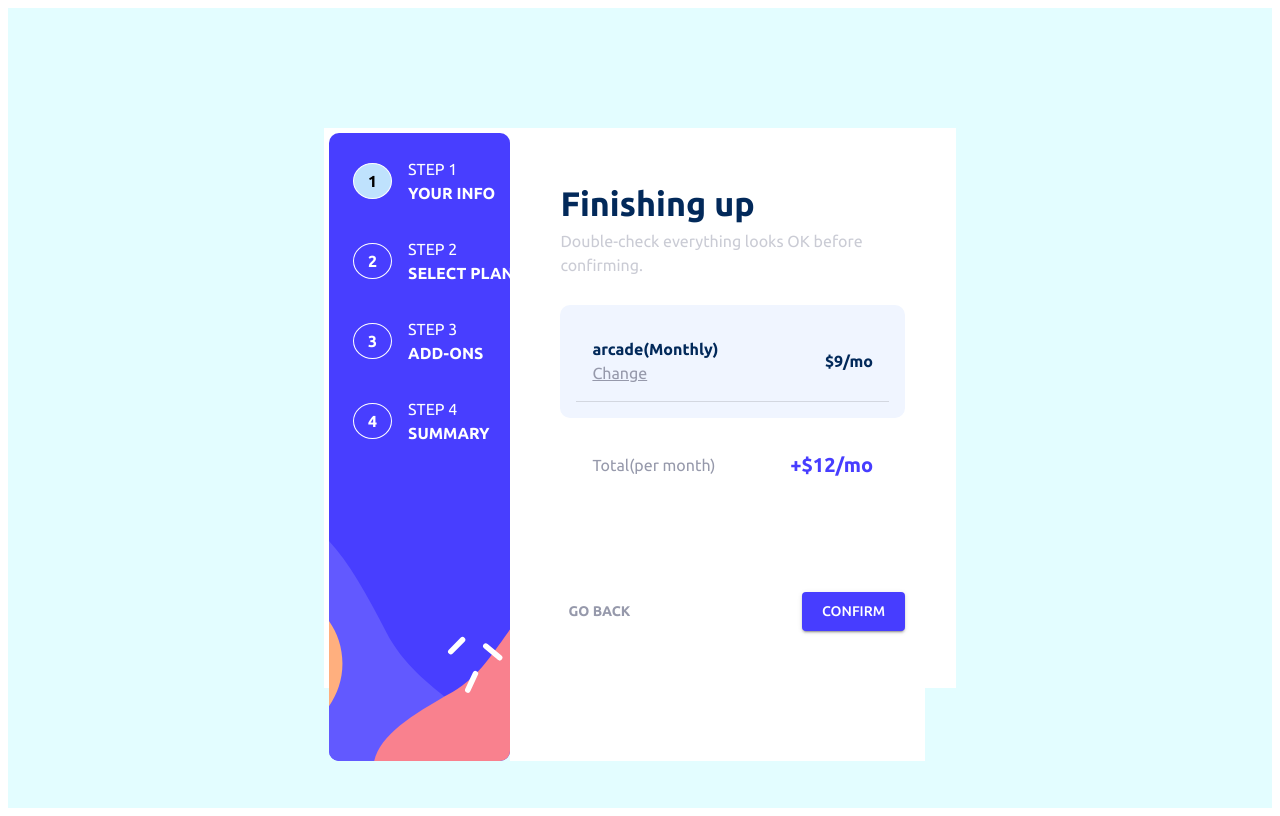
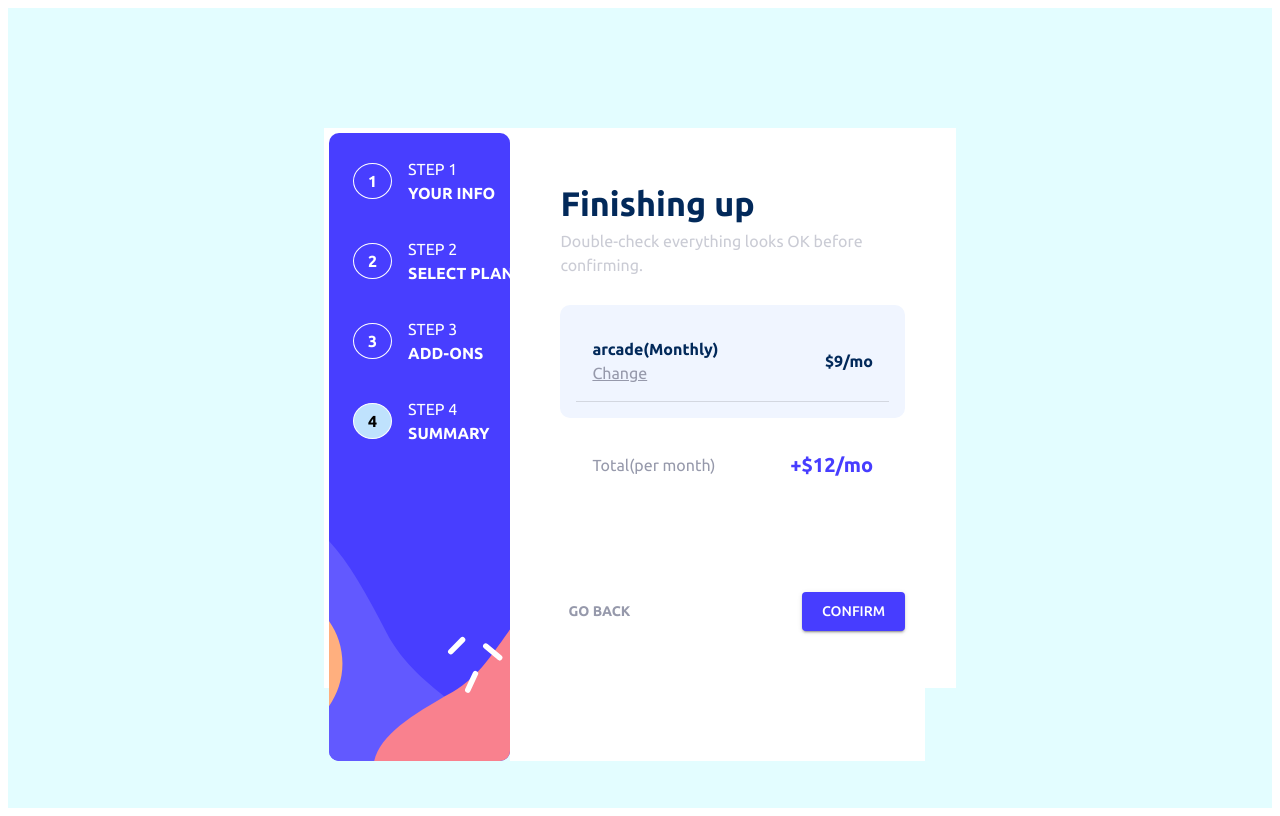
Before and after one commit to a656q59/multi_step_form, a React (Vite) app: page /finisher in a window 1280 px wide. Built offline with nearby package versions, Linux system fonts and the light colour scheme.

Commit message:
Refactored Sidebar component to utilize useLocation for active link management; removed unnecessary state and click handlers for improved clarity and performance.

```diff
--- a/src/components/Sidebar.jsx
+++ b/src/components/Sidebar.jsx
@@ -1,9 +1,7 @@
 import { Box, createTheme, Grid, Stack, ThemeProvider } from "@mui/material";
-import { Link, Outlet } from "react-router-dom";
+import { Link, Outlet, useLocation } from "react-router-dom";
 // import {bg-sidebar-desktop as Picture} from "../assets/images/bg-sidebar-desktop.svg";
 import asd from '../assets/images/bg-sidebar-desktop.svg';
-import { useState } from "react";
-// import { ReactComponent as BgSidebarDesktop  } from '../assets/images/bg-sidebar-desktop.svg';
 
 
 
@@ -17,9 +15,17 @@ const theme = createTheme({
   },
 });
 
+const stepMap = {
+  "/": 0,
+  "/plan": 1,
+  "/addons": 2,
+  "/finisher": 3,
+};
+
 const Sidebar = ()=>{
+  const location = useLocation();
 
-  const [active, setActive] = useState(0);
+  const active = stepMap[location.pathname] ?? 0;
 
     return (
 
@@ -53,7 +59,7 @@ const Sidebar = ()=>{
 
 
   {/* Foreground content */}
-  <Link to="/"onClick={() => setActive(0)} style={{ zIndex: 1, color: 'white', padding: '8px' , textDecoration:"none"}}>
+  <Link to="/" style={{ zIndex: 1, color: 'white', padding: '8px' , textDecoration:"none"}}>
     <Stack direction="row" sx={{ alignItems:"center", justifyContent:"start"}}>
       <Box marginRight={2}
       sx={{padding:"5px 14px",
@@ -70,7 +76,7 @@ const Sidebar = ()=>{
       </Stack>
     </Stack>
   </Link>
-  <Link to="/plan"onClick={() => setActive(1)} style={{ zIndex: 1, color: 'white', padding: '8px', textDecoration:"none" }}>
+  <Link to="/plan" style={{ zIndex: 1, color: 'white', padding: '8px', textDecoration:"none" }}>
     <Stack direction="row" sx={{ alignItems:"center", justifyContent:"start"}}>
       <Box   marginRight={2} sx={{padding:"5px 14px",
          border:"1px solid white", borderRadius:"50%",
@@ -86,7 +92,7 @@ const Sidebar = ()=>{
     </Stack>
   </Link>
   <Link to="/addons"
-  onClick={() => setActive(2)}
+
    style={{ zIndex: 1, color: 'white', padding: '8px', textDecoration:"none" }}>
     <Stack direction="row" sx={{ alignItems:"center", justifyContent:"start"}}>
       <Box marginRight={2} sx={{padding:"5px 14px", border:"1px solid white", borderRadius:"50%",
@@ -99,7 +105,7 @@ const Sidebar = ()=>{
       </Stack>
     </Link>
   <Link to="/finisher"
-   onClick={() => setActive(3)}
+
    style={{ zIndex: 1, color: 'white', padding: '8px' , textDecoration:"none"}}>
       <Stack direction="row" sx={{ alignItems:"center", justifyContent:"start"}}>
         <Box marginRight={2} sx={{padding:"5px 14px", border:"1px solid white", borderRadius:"50%",
```
